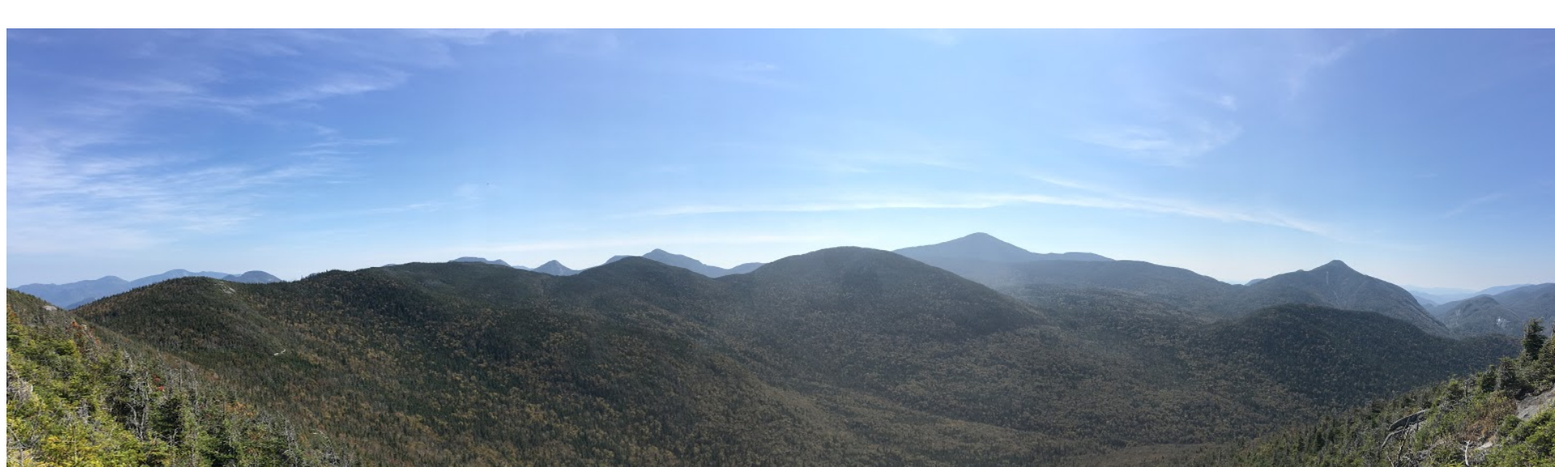
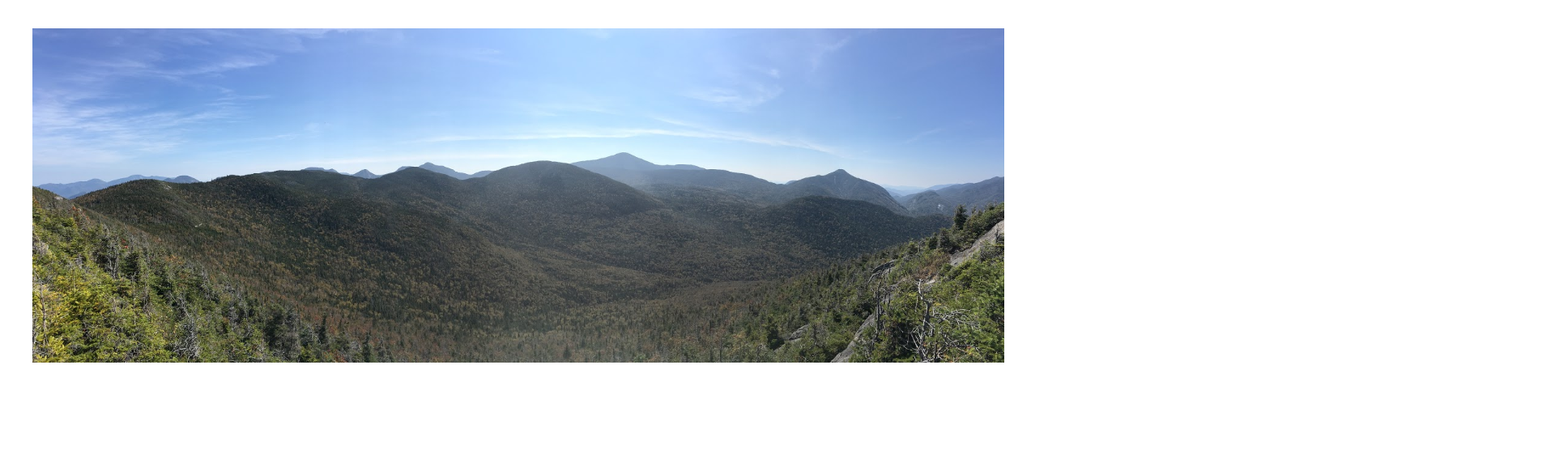
Before and after one commit to adirondacana/adirondacana, a plain HTML site: page index.html in a window 1280 px wide. Shown: the part 39-616 px from the top of the page at 81% size, 1920 px wide, since content can reach past the window. Drawn offline with Linux system fonts and the light colour scheme.

Commit message:
Update index.html

```diff
--- a/index.html
+++ b/index.html
@@ -6,8 +6,8 @@ html, body {
 }
 
 img.one {
-    height: 85%;
-    width: auto;
+    height: auto;
+    width: 95%;
 }
 
 
```
